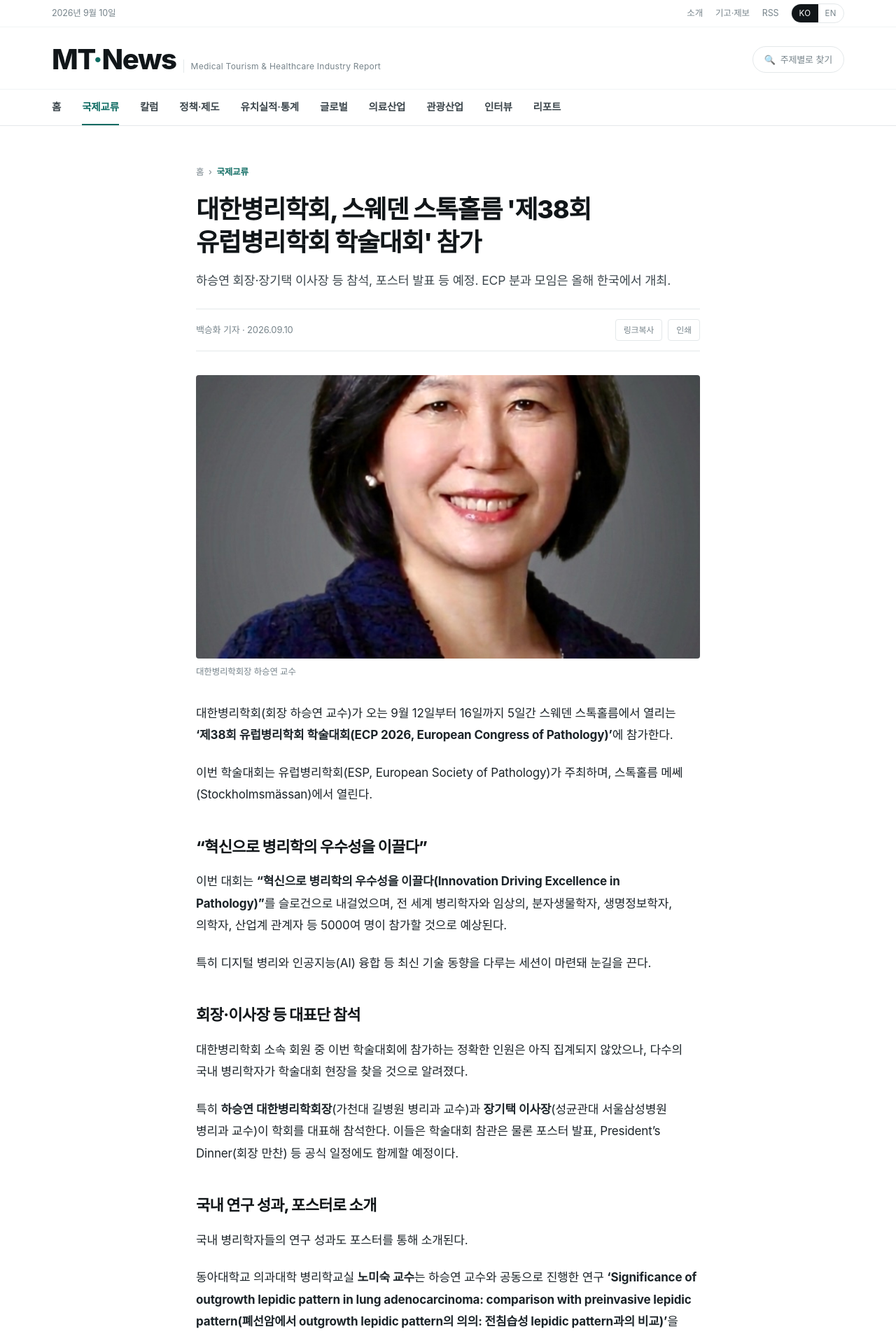
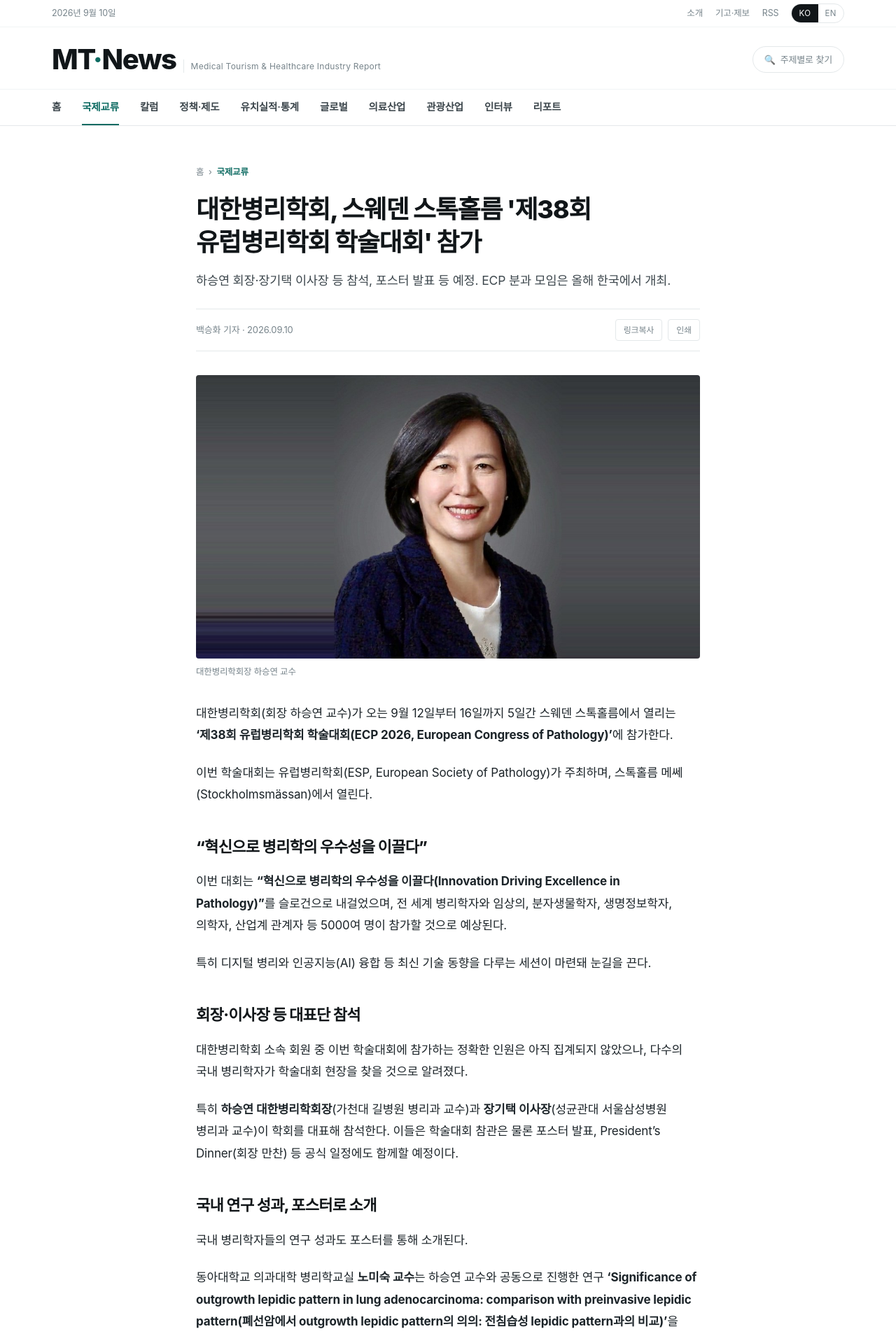
Before and after one commit to kokorojuin-tech/mt-news, a Jekyll site: the page built from _posts/2026-09-10-korean-pathology-ecp-2026.md, in a window 1280 px wide. Shown: the top 1909 px of the page at 70% size. Built offline with Jekyll 4.4.1, drawn with Linux system fonts in a browser that asks for light colours; some web fonts are replaced.

Commit message:
Update 2026-09-10-korean-pathology-ecp-2026.md

```diff
--- a/_posts/2026-09-10-korean-pathology-ecp-2026.md
+++ b/_posts/2026-09-10-korean-pathology-ecp-2026.md
@@ -4,7 +4,7 @@ description: "하승연 회장·장기택 이사장 등 참석, 포스터 발표
 category: exchange
 author: 백승화 기자
 tags: [대한병리학회, ECP2026, 유럽병리학회, 국제학술대회]
-image: /assets/img/하승연 교수.jpg
+image: /assets/img/하승연교수.jpg
 image_caption: "대한병리학회장 하승연 교수"
 lang: ko
 ---
```
